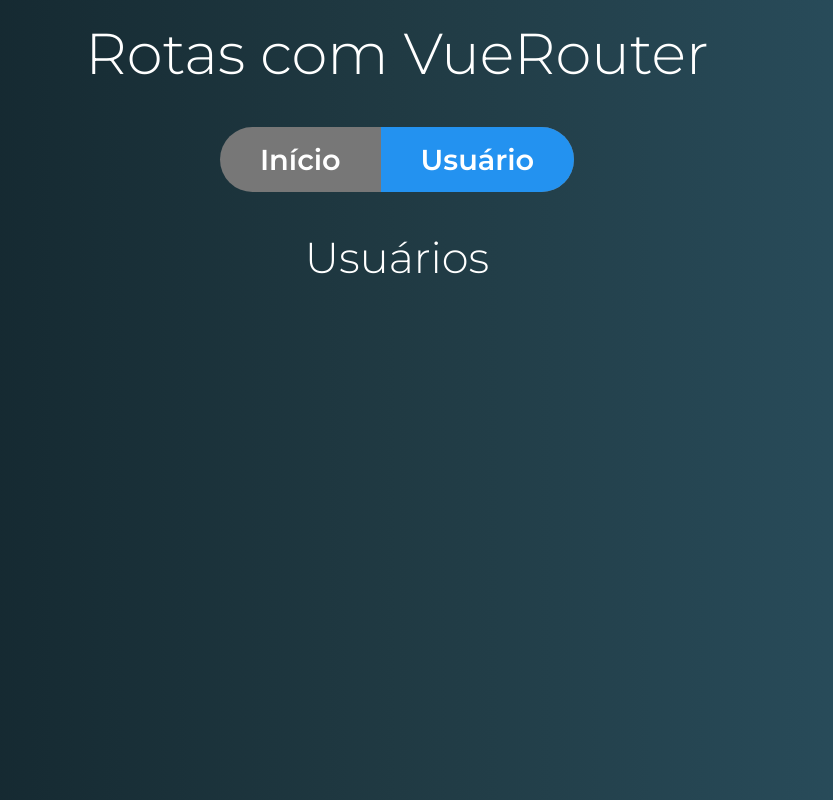
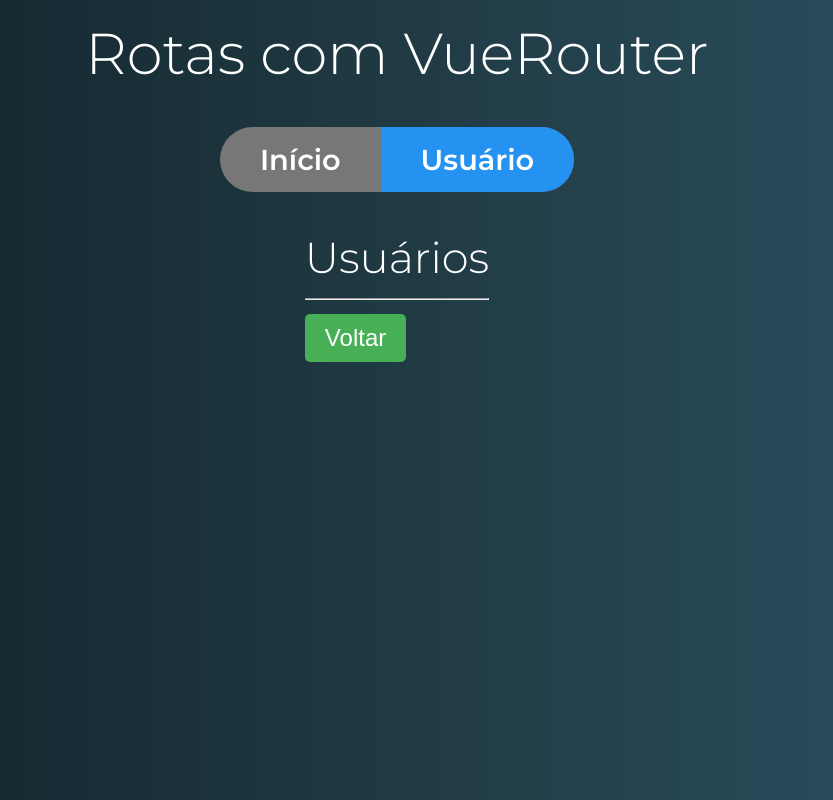
Before and after one commit to CURSOSDEVS/VUE-JS-ROTAS-VUE-ROUTER, a Vue app in the folder rotas-exercicios/: page /usuario in a window 1280 px wide. Shown: the whole page, without its empty margins (243-1076 px from the left). Built offline with nearby package versions, Linux system fonts and the light colour scheme.

Commit message:
Navegando pelas páginas através de código javascript

```diff
--- a/rotas-exercicios/src/components/usuario/Usuario.vue
+++ b/rotas-exercicios/src/components/usuario/Usuario.vue
@@ -1,12 +1,19 @@
 <template>
     <div class="usuario">
         <h2>Usuários</h2>
+        <hr>
+        <button @click="irParaInicio" sucesso>Voltar</button>
     </div>
 </template>
 
 <script>
     export default{
-
+        methods:{
+            irParaInicio(){
+                // this.$router.push('/')
+                this.$router.push({ path: '/'})
+            }
+        }
     }
 </script>
 
```
Also changed, not shown: 1 other file (tests, documents, lock files or other folders).
